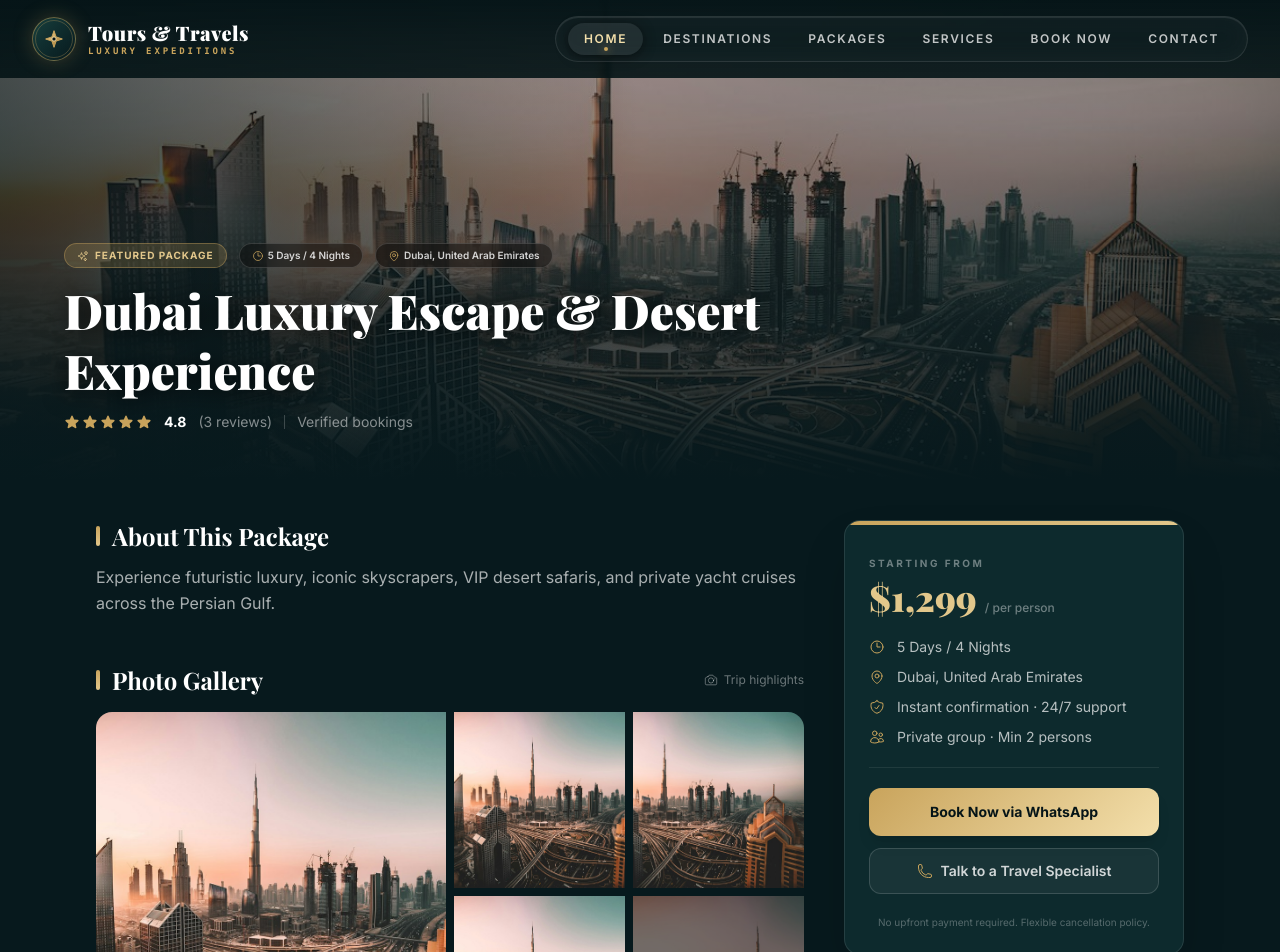
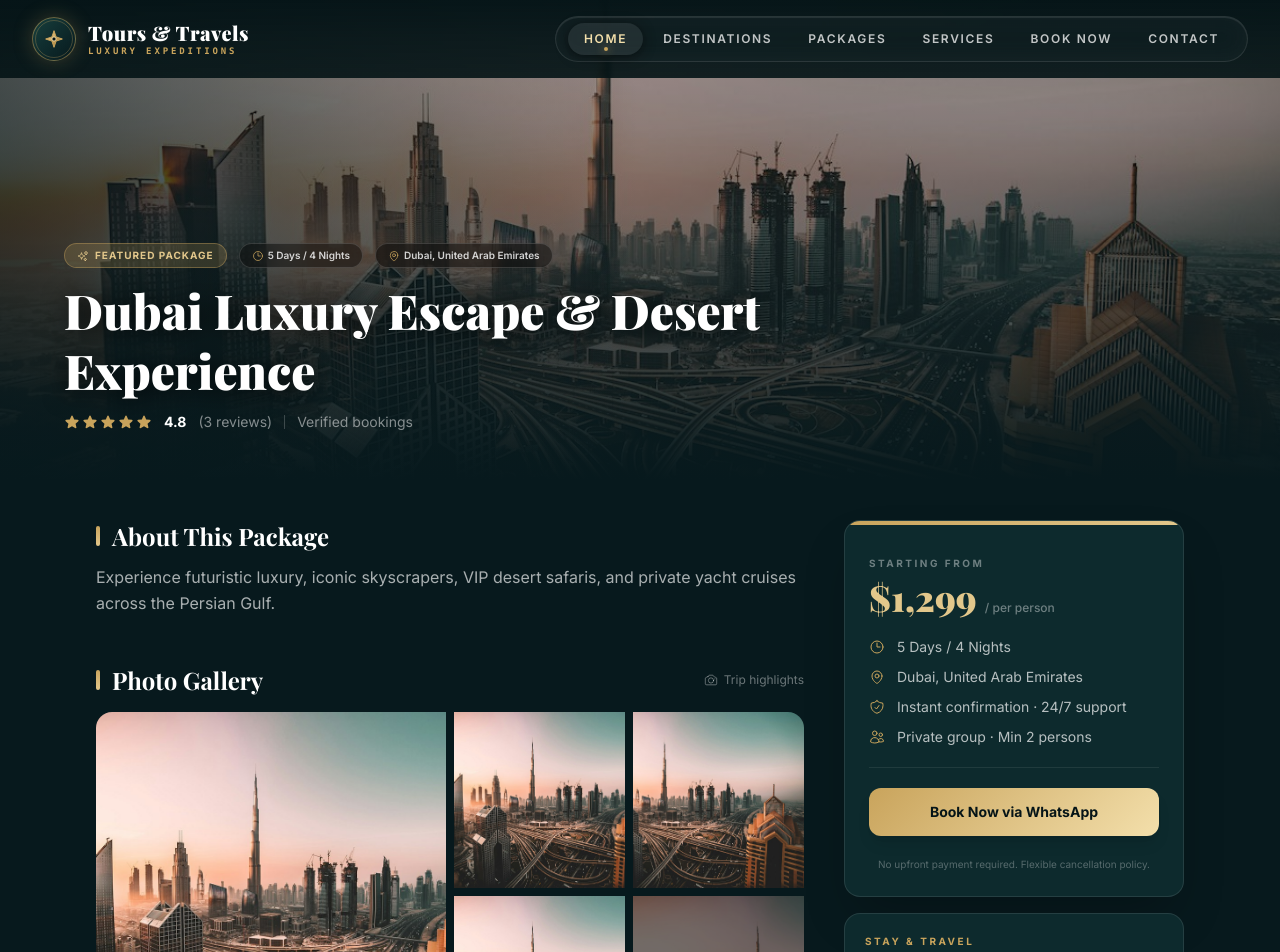
Before and after one commit to Denil980/primexpixeltravelproject, a Next.js app: page /package/dubai-luxury-escape in a window 1280 px wide. Shown: the top 952 px of the page. Built offline with nearby package versions, Linux system fonts and the light colour scheme; a web font is replaced by a local one.

Commit message:
remove: Talk to a Travel Specialist button from package booking card

```diff
--- a/app/package/[id]/page.jsx
+++ b/app/package/[id]/page.jsx
@@ -14,7 +14,6 @@ import {
   StarIcon,
   SparklesIcon,
   ShieldCheckIcon,
-  PhoneIcon,
   CameraIcon,
   UsersIcon,
 } from '@heroicons/react/24/outline';
@@ -116,13 +115,6 @@ function BookingCard({ pkg, destinationName }) {
             >
               Book Now via WhatsApp
             </a>
-            <Link
-              href="/contact"
-              className="flex items-center justify-center gap-2 w-full rounded-xl py-3 text-sm font-semibold text-white/80 border border-white/15 bg-white/5 hover:bg-white/10 transition-all duration-300"
-            >
-              <PhoneIcon className="h-4 w-4 text-[#c9a45c]" />
-              Talk to a Travel Specialist
-            </Link>
           </div>
           <p className="text-[10px] text-white/30 text-center leading-relaxed">
             No upfront payment required. Flexible cancellation policy.
```
